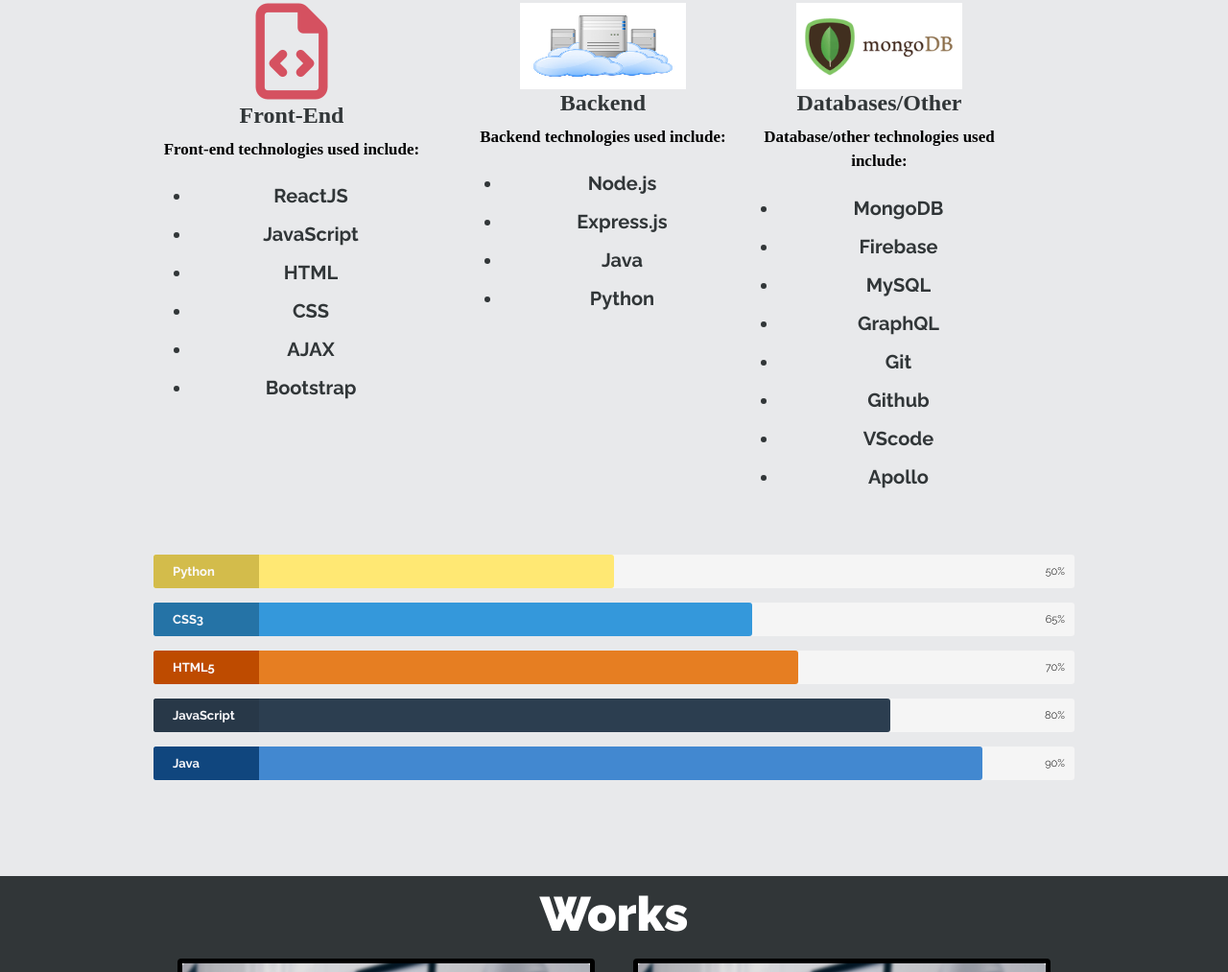
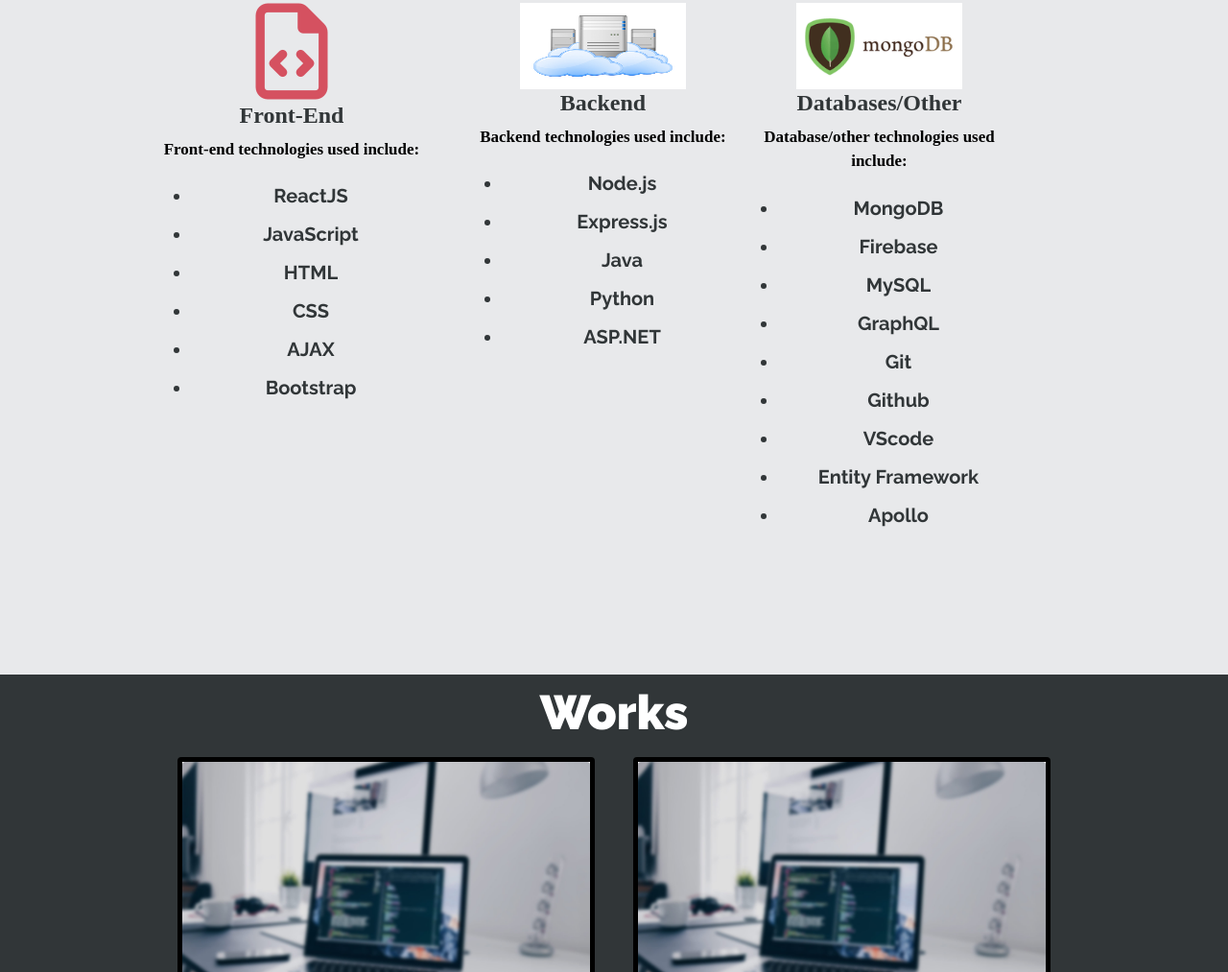
Before and after one commit to Hernanzavala1/portfolio, a plain HTML site: page index.html in a window 1280 px wide. Shown: the part 1634-2647 px from the top of the page at 96% size. Drawn offline with nearby package versions, Linux system fonts and the light colour scheme.

Commit message:
updated a couple things

```diff
--- a/index.html
+++ b/index.html
@@ -108,15 +108,12 @@
       </div>
       <div class="row">
         <div class="col-8 text-center">
-          <p id="aboutParagraph"> I am a full-time student in the field of computer science. Currently pursuing a BS
-            degree in software engineer
-            at Stony Brook
-            University. Although lately, I have devoted most of my time to web development I am always willing to learn
+          <p id="aboutParagraph"> I am a recent Computer Science graduate from Stony Brook University. Lately, I have devoted most of my time to web development but I am always willing to learn
             and take part in other areas of software engineering.
           </p>
-          <p id="aboutParagraph">The ultimate goal of my is to land a great job in a tech company where i will be able to take part in
-            projects that will impact our communities.
-            Honestly, I am eager to get out there to the real world and start taking a role as a software engineer!
+          <p id="aboutParagraph"> My ultimate goal is to land a great job at a tech company where i will be able to take part in
+            projects that will impact our communities and perhaps the entire world. I feel extremely proud of having accomplished this task in my life but now it is time to move on
+            to the next!
           </p>
         </div>
         <div class="col-3">
@@ -167,6 +164,7 @@
                 <li class="backend-li">Express.js</li>
                 <li class="backend-li">Java</li>
                 <li class="backend-li">Python</li>
+                <li class="backend-li">ASP.NET</li>
               </ul>
             </div>
           </div>
@@ -187,6 +185,7 @@
                 <li class="other-li">Git</li>
                 <li class="other-li">Github</li>
                 <li class="other-li">VScode</li>
+                <li class="other-li">Entity Framework</li>
                 <li class="other-li">Apollo</li>
               </ul>
             </div>
@@ -194,32 +193,6 @@
         </div>
       </div>
       <div class="skillsTrioSeperator"></div>
-      <div class="skillbar clearfix " data-percent="50%">
-        <div class="skillbar-title" style="background: #ebd153;"><span>Python</span></div>
-        <div class="skillbar-bar" style="background: #ffe873;"></div>
-        <div class="skill-bar-percent">50%</div>
-      </div>
-      <div class="skillbar clearfix" data-percent="65%">
-        <div class="skillbar-title" style="background: #2980b9;"><span>CSS3</span></div>
-        <div class="skillbar-bar" style="background: #3498db"></div>
-        <div class="skill-bar-percent">65%</div>
-      </div>
-      <div class="skillbar clearfix" data-percent="70%">
-        <div class="skillbar-title" style="background: #d35400;"><span>HTML5</span></div>
-        <div class="skillbar-bar" style="background: #e67e22;"></div>
-        <div class="skill-bar-percent">70%</div>
-      </div>
-      <div class="skillbar clearfix" data-percent="80%">
-        <div class="skillbar-title" style="background: #2c3e50;"><span>JavaScript</span></div>
-        <div class="skillbar-bar" style="background: #2c3e50;"></div>
-        <div class="skill-bar-percent">80%</div>
-      </div>
-
-      <div class="skillbar clearfix " data-percent="90%">
-        <div class="skillbar-title" style="background: #124e8c;"><span>Java</span></div>
-        <div class="skillbar-bar" style="background: #4288d0;"></div>
-        <div class="skill-bar-percent">90%</div>
-      </div>
     </div>
   </div>
   <div class="container" style="margin-bottom: 8pt; " id="works">
```
Also changed, not shown: 2 other files.
